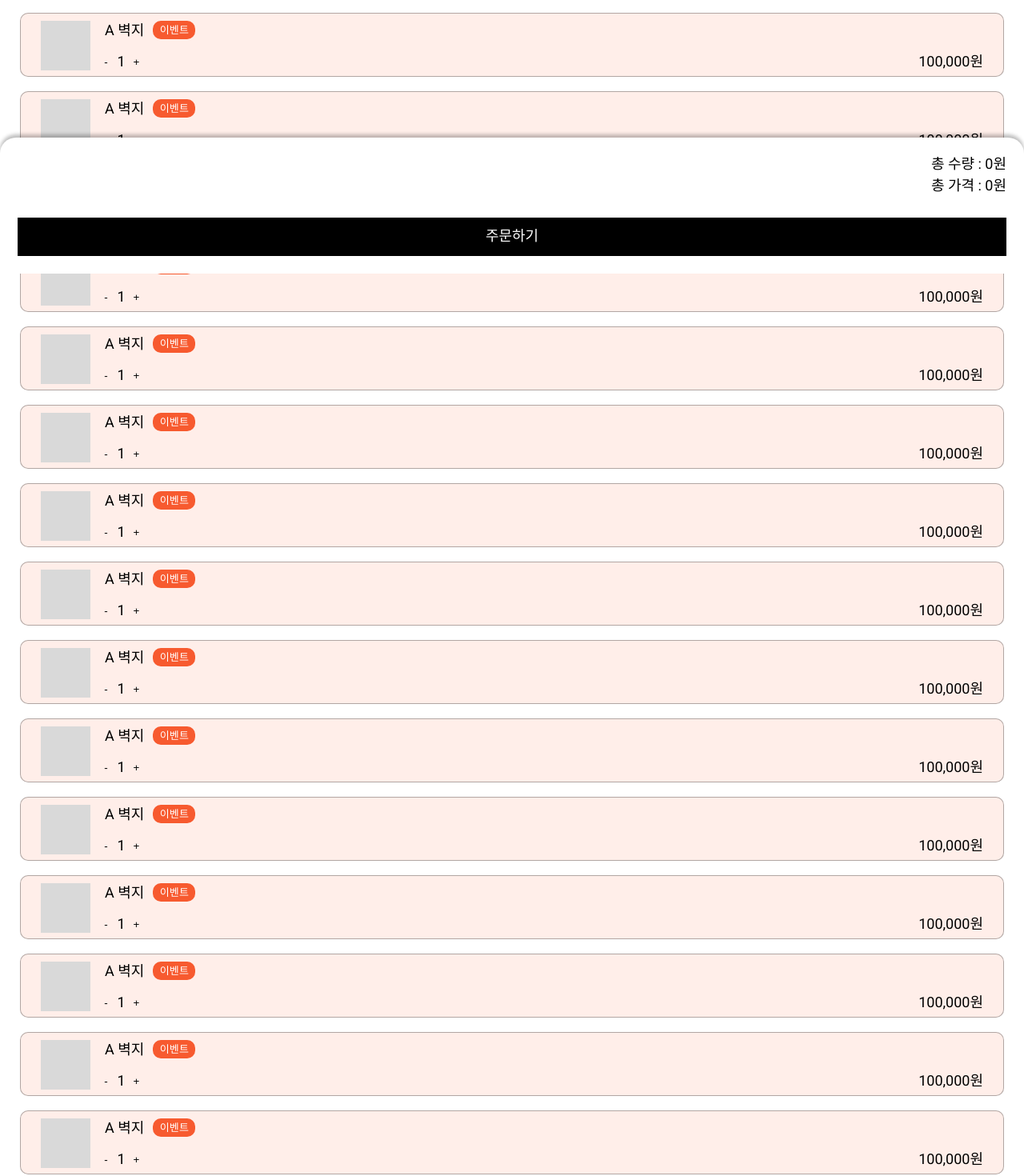
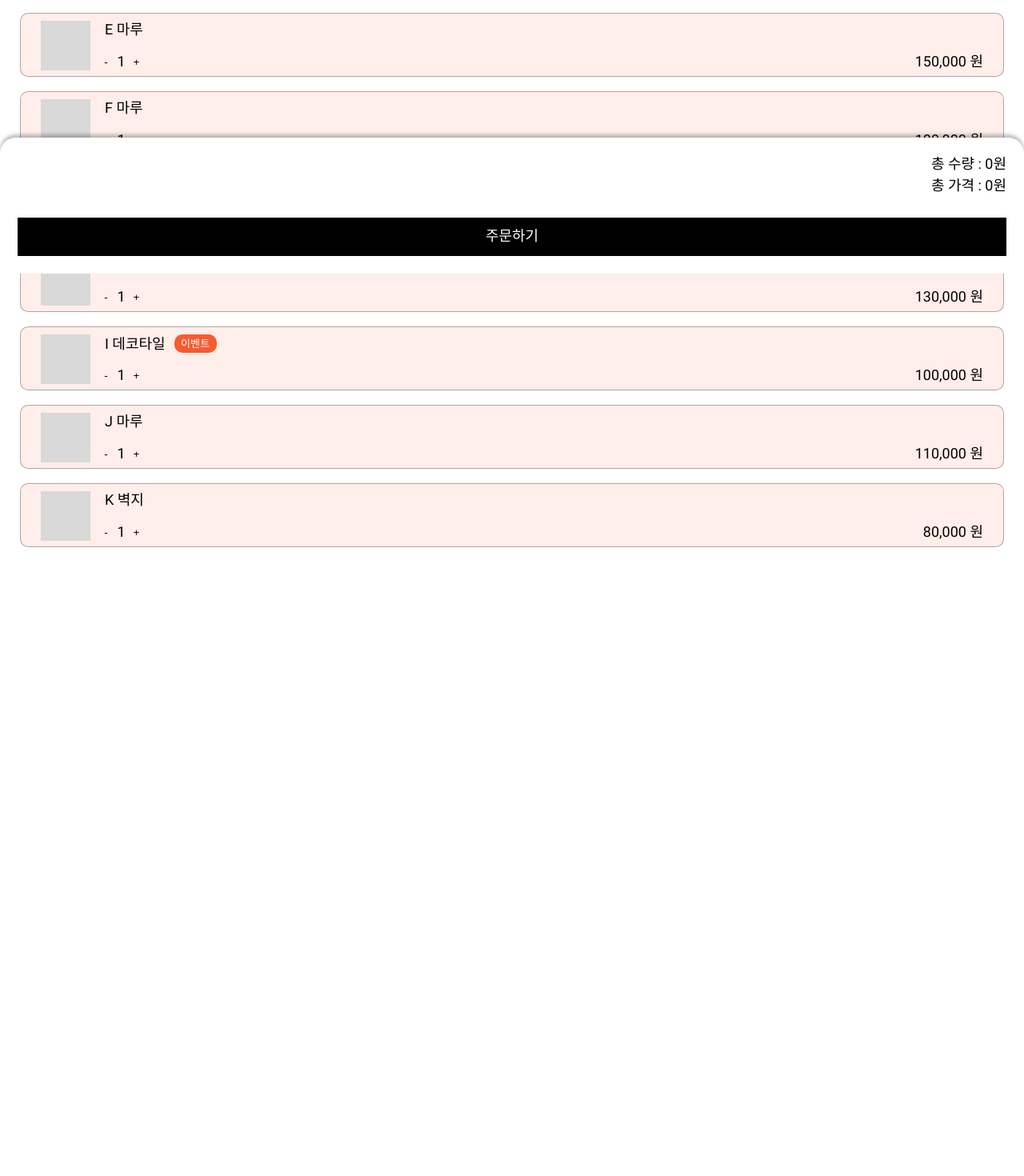
Before and after one commit to PollyGotACracker/houstep-assignment, a Next.js app: page /order in a window 1280 px wide. Shown: the part 458-1928 px from the top of the page at 80% size. After the commit the page ends 1337 px from the top, so only its background shows below. Built offline with nearby package versions, Linux system fonts and the light colour scheme; data requests are answered from the project's data file.

Commit message:
feat: Order items 가져오기 구현

```diff
--- a/src/app/order/_component/ProductItem.tsx
+++ b/src/app/order/_component/ProductItem.tsx
@@ -1,21 +1,24 @@
 "use client";
 
+import { OrderItem } from "@/types/order";
 import styles from "./productItem.module.css";
 
-export default function ProductItem() {
+export default function ProductItem(props: { item: OrderItem }) {
+  const { name, event, price } = props.item;
+
   return (
     <li className={`${styles.item} ${styles.selected}`}>
       <div className={styles.thumb}></div>
       <div className={styles.name_wrapper}>
-        <span className={styles.name}>A 벽지</span>
-        <span className={styles.event_tag}>이벤트</span>
+        <span className={styles.name}>{name}</span>
+        {!!event && <span className={styles.event_tag}>이벤트</span>}
       </div>
       <div className={styles.amount_wrapper}>
         <button className={styles.amount_button}>-</button>
         <span className={styles.amount}>1</span>
         <button className={styles.amount_button}>+</button>
       </div>
-      <div className={styles.price}>100,000원</div>
+      <div className={styles.price}>{price.toLocaleString("ko-KR")} 원</div>
     </li>
   );
 }
--- a/src/app/order/page.tsx
+++ b/src/app/order/page.tsx
@@ -3,32 +3,21 @@ import Header from "./_component/Header";
 import UserOrder from "./_component/UserOrder";
 import Loader from "./_component/Loader";
 import ProductItem from "./_component/ProductItem";
+import { getOrderItems } from "@/services/order";
+import { OrderItem } from "@/types/order";
 
-export default function OrderPage() {
+export default async function OrderPage() {
+  const data = await getOrderItems();
+
   return (
     <main>
       <Header />
       {/* <Loader /> */}
       <ul className={styles.product_list}>
-        <ProductItem />
-        <ProductItem />
-        <ProductItem />
-        <ProductItem />
-        <ProductItem />
-        <ProductItem />
-        <ProductItem />
-        <ProductItem />
-        <ProductItem />
-        <ProductItem />
-        <ProductItem />
-        <ProductItem />
-        <ProductItem />
-        <ProductItem />
-        <ProductItem />
-        <ProductItem />
-        <ProductItem />
-        <ProductItem />
-        <ProductItem />
+        {data &&
+          data.map((item: OrderItem) => (
+            <ProductItem key={item.id} item={item} />
+          ))}
       </ul>
       <UserOrder />
     </main>
--- /dev/null
+++ b/src/services/fetchClient.ts
@@ -0,0 +1,10 @@
+const fetchClient = async (endPoint: string, options: RequestInit) => {
+  return fetch(`${process.env.BASE_URL}${endPoint}`, {
+    ...options,
+    headers: {
+      ...options.headers,
+    },
+  });
+};
+
+export default fetchClient;
--- /dev/null
+++ b/src/services/order.ts
@@ -0,0 +1,12 @@
+import fetchClient from "./fetchClient";
+
+export const getOrderItems = async () => {
+  const res = await fetchClient(`/items`, {
+    headers: { "Content-Type": "application/json" },
+  });
+
+  if (!res.ok) {
+    throw new Error("목록을 불러오는 중 문제가 발생했습니다.");
+  }
+  return res.json();
+};
--- /dev/null
+++ b/src/types/order.ts
@@ -0,0 +1,7 @@
+export interface OrderItem {
+  id: string;
+  name: string;
+  event: number;
+  materialType: number;
+  price: number;
+}
```
Also changed, not shown: 1 other file (tests, documents, lock files or other folders).
